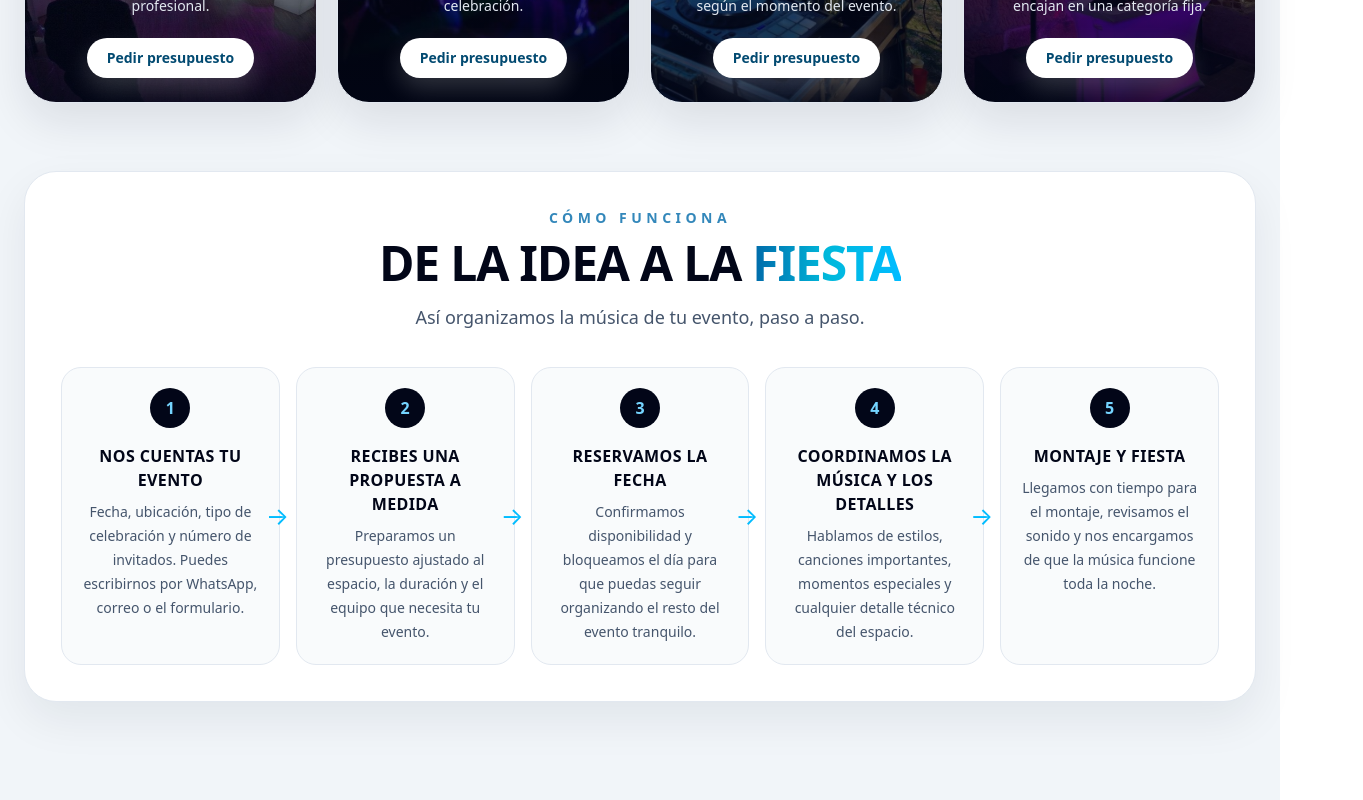
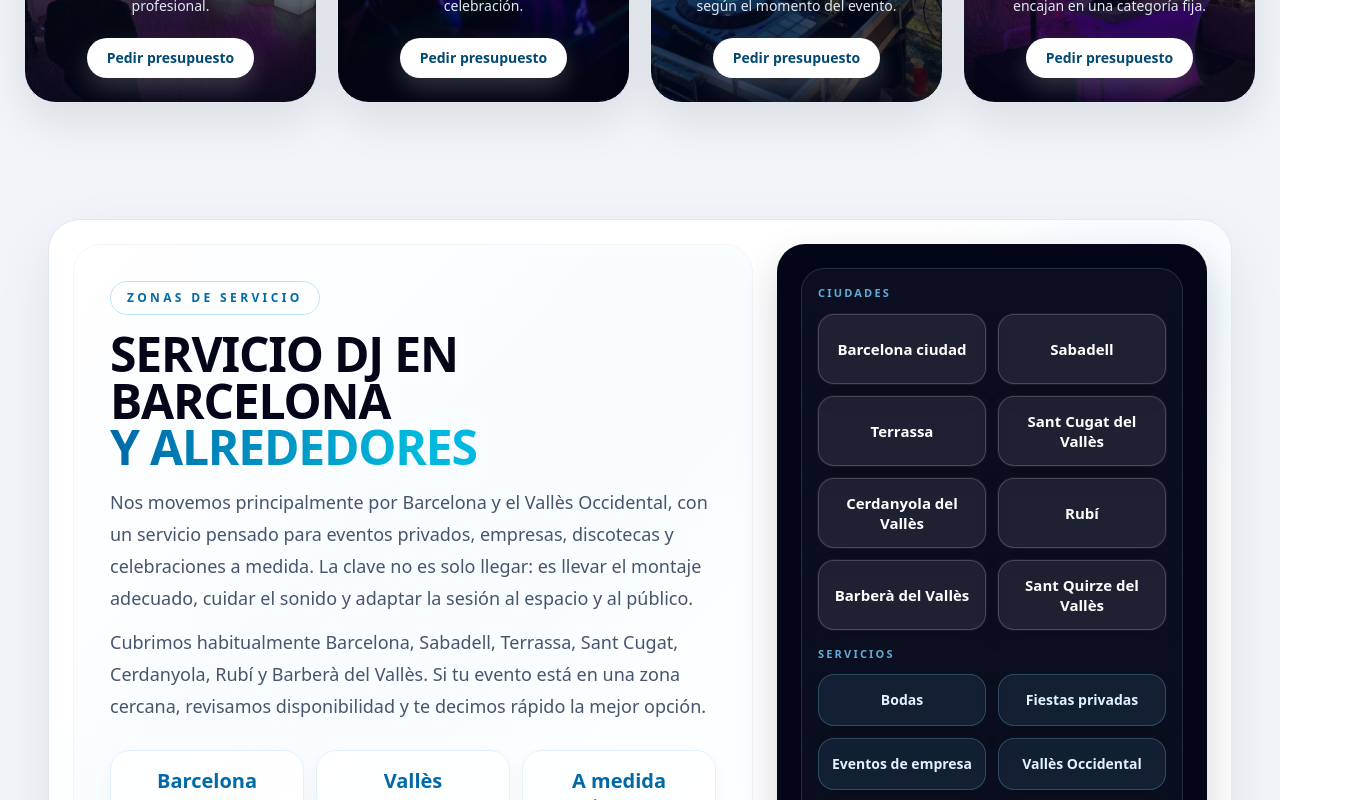
Before and after one commit to extradivertion/WEB-FINAL-SABADELL, a React (Vite) app: page / in a window 1280 px wide. Shown: the part 1680-2480 px from the top of the page, 1363 px wide, since content can reach past the window. Built offline with nearby package versions, Linux system fonts and the light colour scheme.

Commit message:
Elimina la seccion Como funciona / De la idea a la fiesta
Quita el componente HowItWorks y sus enlaces en header/footer.

```diff
--- a/src/App.tsx
+++ b/src/App.tsx
@@ -10,7 +10,6 @@ import Header from "./components/Header";
 import Hero from "./components/Hero";
 import TrustBar from "./components/TrustBar";
 import Services from "./components/Services";
-import HowItWorks from "./components/HowItWorks";
 import Zones from "./components/Zones";
 import About from "./components/About";
 import Equipment from "./components/Equipment";
@@ -46,7 +45,6 @@ export default function App() {
         <Hero pageConfig={pageConfig} />
         <TrustBar pageConfig={pageConfig} />
         <Services pageConfig={pageConfig} />
-        <HowItWorks />
 
         <section className="mx-auto max-w-7xl px-4 py-7 md:px-6 md:py-12">
           <Zones pageConfig={pageConfig} />
--- a/src/components/Footer.tsx
+++ b/src/components/Footer.tsx
@@ -5,7 +5,6 @@ import { NAV_SERVICES, NAV_ZONES } from "../data/content";
 const SECTION_LINKS = [
   { href: "#inicio", label: "Inicio" },
   { href: "#servicios", label: "Servicios DJ" },
-  { href: "#como-funciona", label: "Cómo funciona" },
   { href: "#zonas", label: "Zonas de servicio" },
   { href: "#conocenos", label: "Sobre nosotros" },
   { href: "#equipo-disponible", label: "Equipo disponible" },
--- a/src/components/Header.tsx
+++ b/src/components/Header.tsx
@@ -4,7 +4,6 @@ import { BUSINESS } from "../data/business";
 const NAV_LINKS = [
   { href: "#inicio", label: "Inicio" },
   { href: "#servicios", label: "Servicios" },
-  { href: "#como-funciona", label: "Cómo funciona" },
   { href: "#zonas", label: "Zonas" },
   { href: "#conocenos", label: "Conócenos" },
   { href: "#resultados", label: "Resultados" },
--- a/src/components/HowItWorks.tsx
+++ /dev/null
@@ -1,50 +0,0 @@
-import { PROCESS_STEPS } from "../data/content";
-import { GradientText } from "./ui";
-
-export default function HowItWorks() {
-  return (
-    <section
-      id="como-funciona"
-      className="mx-auto max-w-7xl px-4 py-7 md:px-6 md:py-12"
-      style={{ scrollMarginTop: "90px" }}
-    >
-      <div className="rounded-[1.5rem] border border-slate-200 bg-white p-5 shadow-[0_18px_45px_rgba(15,23,42,0.07)] md:rounded-[2rem] md:p-9">
-        <div className="mb-9 text-center">
-          <p className="text-sm font-semibold uppercase tracking-[0.32em] text-sky-700/80">Cómo funciona</p>
-          <h2 className="mt-3 text-[30px] font-black uppercase leading-[0.96] tracking-tight text-slate-950 sm:text-4xl md:text-5xl">
-            De la idea a la <GradientText>fiesta</GradientText>
-          </h2>
-          <p className="mx-auto mt-4 max-w-2xl text-base leading-7 text-slate-600 md:text-lg">
-            Así organizamos la música de tu evento, paso a paso.
-          </p>
-        </div>
-
-        <ol className="grid gap-4 md:grid-cols-5">
-          {PROCESS_STEPS.map((step, index) => (
-            <li
-              key={step.step}
-              className="relative flex flex-col items-center rounded-[1.25rem] border border-slate-200 bg-slate-50/80 p-5 text-center"
-            >
-              <span className="flex h-10 w-10 items-center justify-center rounded-full bg-slate-950 text-base font-black text-sky-300">
-                {step.step}
-              </span>
-              <h3 className="mt-4 text-sm font-bold uppercase tracking-wide text-slate-950 md:text-base">
-                {step.title}
-              </h3>
-              <p className="mt-2 text-sm leading-6 text-slate-600">{step.text}</p>
-
-              {index < PROCESS_STEPS.length - 1 && (
-                <span
-                  aria-hidden="true"
-                  className="absolute right-[-10px] top-1/2 hidden -translate-y-1/2 text-2xl text-sky-400 md:block"
-                >
-                  →
-                </span>
-              )}
-            </li>
-          ))}
-        </ol>
-      </div>
-    </section>
-  );
-}
```
